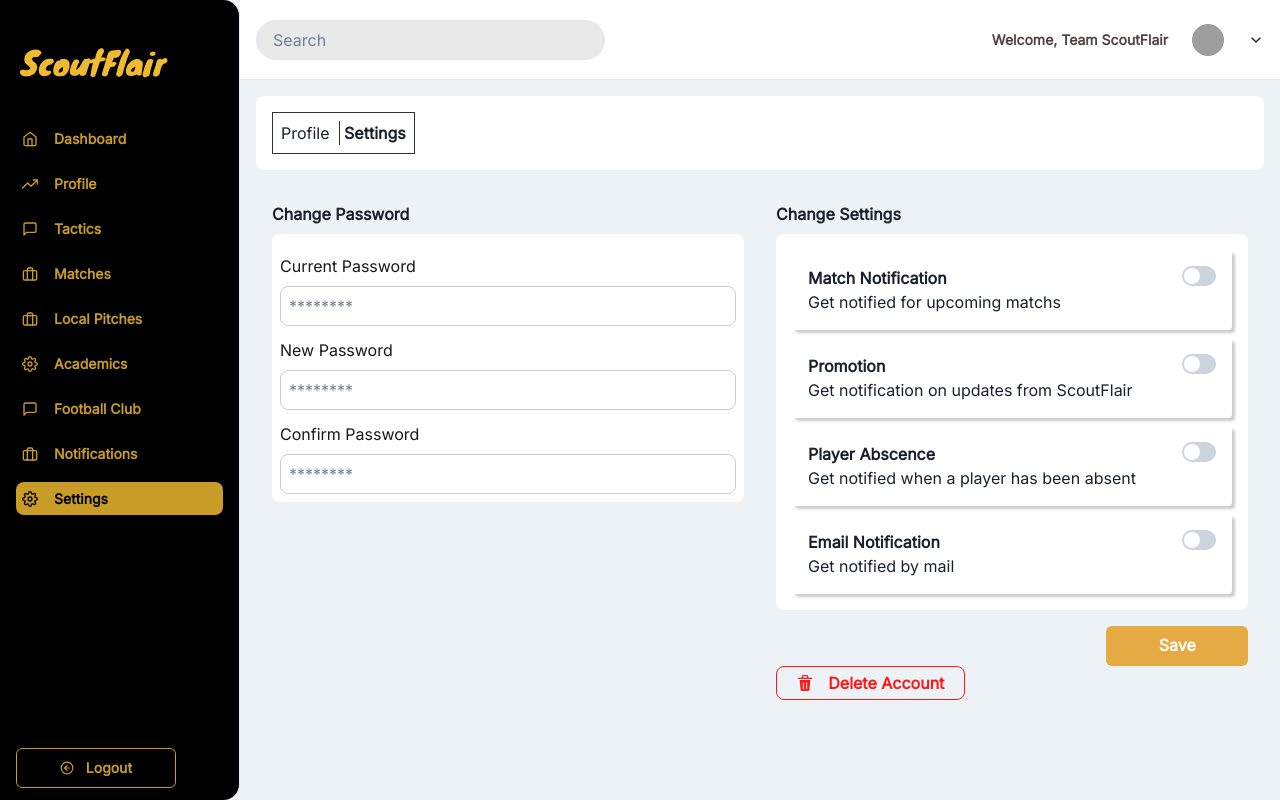
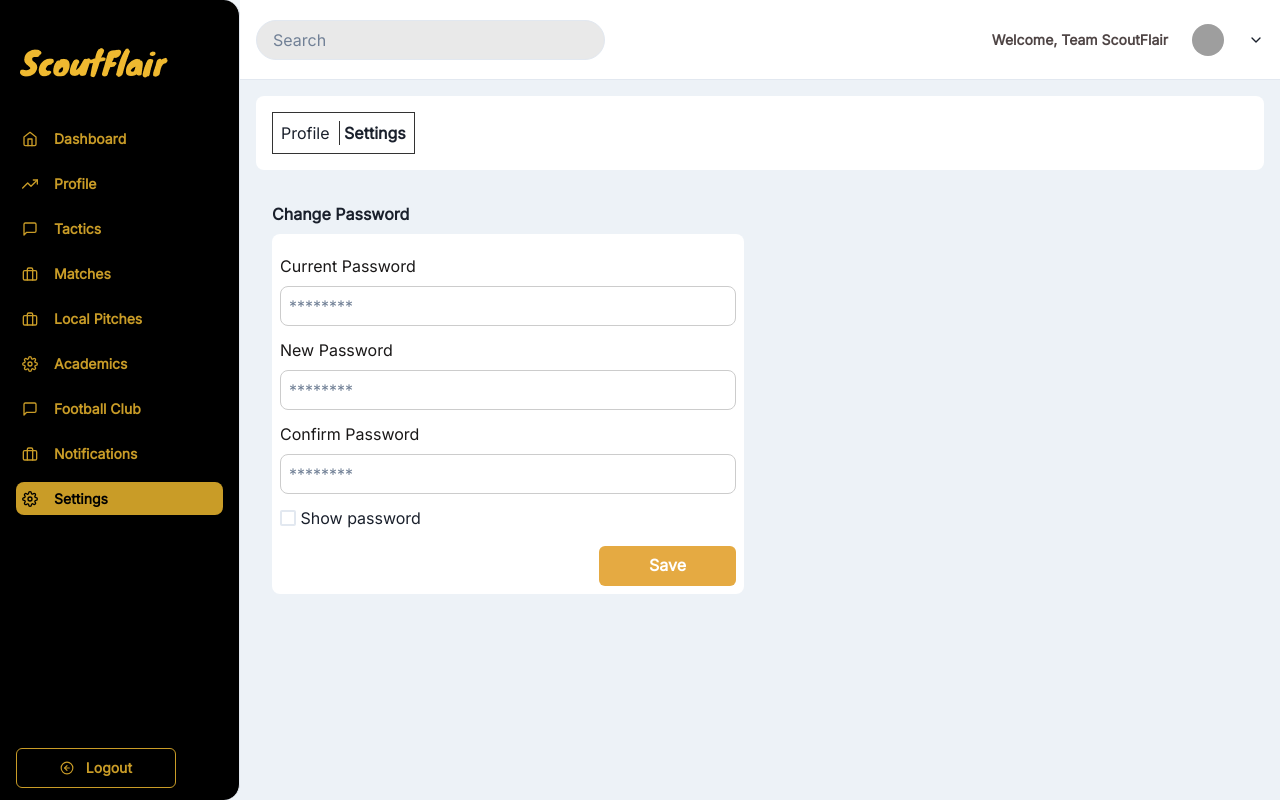
Before and after one commit to Valuegate/scout-flair-vlaue, a React (Create React App) app: page /settings in a window 1280 px wide. Built offline with nearby package versions, Linux system fonts and the light colour scheme; grey boxes are pictures that could not be loaded.

Commit message:
feat: new functionalities added

```diff
--- a/src/App.js
+++ b/src/App.js
@@ -71,7 +71,7 @@
               <Route path='/settings' element={<Settings/>} />
               <Route path='/local-pitches' element={<LocalPitches/>} />
               <Route path='/academy' element={<Academy/>} />
-              <Route path='/academy-details/:id' element={<AcademyDetails/>} />
+              <Route path='/academy/:id' element={<AcademyDetails/>} />
               <Route path='/add-academy' element={<AddAcademys/>}/>
               <Route path='/football-club' element={<FootballClub/>}/>
               <Route path='/football-club-details/:id' element={<FootballClubDetails/>}/>
--- a/src/api/UserInformation.jsx
+++ b/src/api/UserInformation.jsx
@@ -87,6 +87,10 @@
 
 export const AddAcademies = async () => {
   const response = await userInformationApi.post(`/est/academy/addAcademy`);
+  return response?.data;
+};
+export const ChangePassword= async () => {
+  const response = await userInformationApi.post(`/profile/changePassword`);
   return response?.data;
 };
 export const Addplayers= async () => {
--- a/src/componets/Footer.jsx
+++ b/src/componets/Footer.jsx
@@ -23,7 +23,7 @@
                 <Text fontFamily='Knewave' fontSize={['1rem','24px']} fontWeight='400' color='#E5AA42' >Contact Us</Text> */}
             </Box>
              <Box>
-                <Link to='/service'>
+                <Link to='/services'>
                     <Text fontFamily='Knewave' fontSize={['.9rem','24px']} fontWeight='400' color='#E5AA42' >Services</Text>
                 </Link>
                 {/* <Text fontFamily='Knewave' fontSize={['1rem','24px']} fontWeight='400' color='#E5AA42' >Services</Text>
@@ -31,7 +31,7 @@
                 <Text fontFamily='Knewave' fontSize={['1rem','24px']} fontWeight='400' color='#E5AA42' >Contact Us</Text> */}
             </Box>
              <Box>
-                <Link to='/contact'>
+                <Link to='/contacts'>
                     <Text fontFamily='Knewave' fontSize={['.9rem','24px']} fontWeight='400' color='#E5AA42' >Contact Us</Text>
                 </Link>
                 {/* <Text fontFamily='Knewave' fontSize={['1rem','24px']} fontWeight='400' color='#E5AA42' >Services</Text>
--- a/src/dashboard/components/Addplayer.jsx
+++ b/src/dashboard/components/Addplayer.jsx
@@ -111,7 +111,7 @@
           onChange={(e)=>{setFullName(e.target.value)}} text='Full Name:'/>
                     <InputValue placeholder='Nigeria'  name="location"
                     value={location}
-                    onChange={(e)=>{setLocation(e.target.value)}} text='Place if Birth:'/>
+                    onChange={(e)=>{setLocation(e.target.value)}} text='Place of Birth:'/>
                     <InputValue placeholder='Nationality' name="nationality"
                     value={nationality}
                     onChange={(e)=>{setNationality(e.target.value)}} text='Nationality:'/>
--- a/src/dashboard/pages/Academy.jsx
+++ b/src/dashboard/pages/Academy.jsx
@@ -107,7 +107,7 @@
                                         />
                                         <MenuList>
                                             {/* MenuItems are not rendered unless Menu is open */}
-                                            <MenuItem ><Link to={`/academy-details/${datas?.id}`} state={{
+                                            <MenuItem ><Link to={`/academy/${datas?.id}`} state={{
               name:datas?.name, id:datas?.id, address:datas?.address, latitude:datas?.latitude,longitude:datas?.longitude,principalOrCoach : datas?.principalOrCoach,founded:datas?.founded, competedCount:datas?.competedCount, winCount:datas?.winCount, lostCount:datas?.lostCount
             }} >View academy details</Link></MenuItem>
                                             {/* <MenuItem > View academy gallery</MenuItem>*/}
--- a/src/dashboard/pages/EditProfile.jsx
+++ b/src/dashboard/pages/EditProfile.jsx
@@ -6,6 +6,7 @@
 import { GetProfile } from '../../api/UserInformation'
 const EditProfile = () => {
     const { data} = useQuery('myData', GetProfile);
+    const userType = JSON.parse(localStorage.getItem('userType'));
 
     const initialFormState = {
     address:data?.address,
@@ -19,7 +20,7 @@
     height:data?.height,
     imageUrl:'https://i.pravatar.cc/300',
     injuryStatus:data?.injuryStatus,
-    jerseyNumber:data?.jerseyNumber,
+    jerseyNumber:data?.jerseyNumber||'',
     licenceNumber:data?.licenceNumber,
     location:data?.location,
     nationality:data?.nationality,
@@ -85,7 +86,7 @@
                     <InputValue placeholder='NgN' name="nationality"
           value={formState.nationality}
           onChange={handleInputChange}  text='Nationality:'/>
-                    <InputValue placeholder='number' name="jerseyNumber" value={formState.jerseyNumber} onChange={handleInputChange} text='Jersey Number:'/>
+                   {userType==='PLAYER'?'': <InputValue placeholder='number' name="jerseyNumber" value={formState.jerseyNumber} onChange={handleInputChange} text='Jersey Number:'/>}
                     <InputValue placeholder='number' name='currentTeam' value={formState.currentTeam} onChange={handleInputChange}  text='Current Team:'/>
                     <InputValue placeholder='number' name='position' value={formState.position} onChange={handleInputChange}  text='Position:'/>
                 </Box>
--- a/src/dashboard/pages/Settings.jsx
+++ b/src/dashboard/pages/Settings.jsx
@@ -1,13 +1,67 @@
-import { Box, Switch, Text, Button } from '@chakra-ui/react'
-import React from 'react'
+import { Box, Text, Button, Spinner,Checkbox } from '@chakra-ui/react'
+import React,{useState} from 'react'
 import InputValue from '../components/InputValue'
-import { DeleteIcon} from '@chakra-ui/icons'
+import axios from 'axios'
+import Swal from 'sweetalert2';
+// import { DeleteIcon} from '@chakra-ui/icons'
 
 const Settings = () => {
+
     const userType = JSON.parse(localStorage.getItem('userType'));
+
+    const [password, setPassword] = useState('');
+    const [newPassword, setNewPassword] = useState('');
+    const [confirmPassword, setConfirmPassword] = useState('');
+    const [error, setError] = useState('');
+    const [loading, setLoading] = useState(false);
+        const [showPwd, setShowPwd] = useState(false);
+
+    const togglePassword = () => {
+		setShowPwd((prev) => !prev);
+	};
+
+
+       const handleSubmit = async (e) => {
+        if (newPassword===confirmPassword){
+    e.preventDefault();
+    setLoading(true);
+
+     const input= {
+        oldPassword:password,
+        newPassword:newPassword
+    }
+
+
+    try {
+      const headers= {
+        Authorization: `Bearer ${JSON.parse(sessionStorage.getItem('token'))}`,
+        'Access-Control-Allow-Origin': '*',
+        'Content-type': 'Application/json',
+        'Access-Control-Allow-Headers':
+          'x-access-token, Origin, X-Requested-With, Content-Type, Accept',
+      };
+      const response = await axios.post('https://scoutflair.top:8080/api/v1/profile/changePassword', input,{ headers });
+       Swal.fire({
+  title: 'Success',
+  text: response.data.message,
+  icon: 'sucess',
+})
+      setLoading(false)
+    } catch (error) {
+      setLoading(false)
+       Swal.fire({
+  title: 'Error',
+  text: error,
+  icon: 'error',
+})
+    }
+}else{
+    setError('Password do not match')
+}
+  };
   return (
-    <Box>
-        <Box p='1rem' borderRadius='8px' bg='white' alignItems='center' display='flex' justifyContent='space-between' >
+    <Box display='flex'  flexDir='column'>
+        <Box p='1rem' borderRadius='8px' bg='white' alignItems='center' display='flex'  justifyContent='space-between' >
             <Box border='1px solid #333' p='.5rem' alignItems='center' display='flex'>
                 <Text>Profile &nbsp;</Text>
                 <Text display='inline-block' fontWeight='700' borderLeft='1px solid #333'>&nbsp;Settings</Text>
@@ -15,23 +69,29 @@
 
         </Box>
 
-    <Box w='full' display='flex' flexDir={['column','row']}  justifyContent='space-between' >
+    <Box w='full' display='flex' flexDir={['column','column']}  justifyContent='space-between' >
 
         <Box w={['full','50%']}  p='1rem' mt='1rem' >
             <Text fontWeight='700'>Change Password</Text>
+            <form onSubmit={handleSubmit}>
             <Box  borderRadius='8px' mt='.5rem' p='.5rem' bg='#fff'>
-                <InputValue placeholder='********' type='password' text='Current Password'/>
-                <InputValue placeholder='********' type='password'  text='New Password'/>
-                <InputValue placeholder='********'  text='Confirm Password'/>
+                <InputValue placeholder='********' type={showPwd ? "text" : "password"} name='oldPassword' value={password} onChange={(e)=>{setPassword(e.target.value)}} text='Current Password'/>
+                <InputValue placeholder='********' type={showPwd ? "text" : "password"} name='newPassword' value={newPassword} onChange={(e)=>{setNewPassword(e.target.value)}} text='New Password'/>
+                <InputValue placeholder='********'  type={showPwd ? "text" : "password"} text='Confirm Password'  value={confirmPassword} onChange={(e)=>{setConfirmPassword(e.target.value)}}/>
+                <Text mt='.5rem' color='red'>{error}</Text>
+                 <Text as='div' display='flex' w='full' justifyContent='flex-start'  alignItems='center' mt='.75rem'> <Checkbox onChange={togglePassword} /> &nbsp;Show password </Text>
+               <Box w='full' display='flex' mt='1rem' justifyContent='flex-end'>
+                <Button bg='#E5AA42' color='#fff' type='submit'  p='.75rem' w='30%' cursor='pointer' _hover={{color:'#000'}} >{loading?<Spinner/> :'Save'}</Button>
+            </Box>
             </Box>
 
-
+           </form>
         </Box>
 
         <Box w={['full','50%']}  p='1rem' mt='1rem' >
               {userType!=='Admin' &&
                 <>
-                    <Text  fontWeight='700'>Change Settings</Text>
+                    {/* <Text  fontWeight='700'>Change Settings</Text>
                     <Box  borderRadius='8px' mt='.5rem' p='1rem ' bg='#fff'>
                         <Box display='flex' justifyContent='space-between' w='full' boxShadow='3px 3px 3px #ccc' p='1rem' borderRadius='4px' >
                             <Box >
@@ -61,18 +121,18 @@
                             </Box>
                             <Switch />
                         </Box>
-                    </Box>
+                    </Box> */}
                 </>
                 }
-            <Box w='full' display='flex' mt='1rem' justifyContent='flex-end'>
+            {/* <Box w='full' display='flex' mt='1rem' justifyContent='flex-end'>
                 <Button bg='#E5AA42' color='#fff' p='.75rem' w='30%' cursor='pointer' _hover={{color:'#000'}} >Save</Button>
-            </Box>
-            {userType!=='Admin' &&
+            </Box> */}
+            {/* {userType!=='Admin' &&
             <Box border='1px solid #ff1818' w='189px' display='flex' bg='none' color='#ff1818' justifyContent='space-evenly' alignItems='center' p='.25rem' borderRadius='.5rem'>
                 <DeleteIcon/>
                 <Text fontWeight='700'>Delete Account</Text>
             </Box>
-}
+} */}
         </Box>
 
 
--- a/src/dashboard/pages/Users.jsx
+++ b/src/dashboard/pages/Users.jsx
@@ -65,6 +65,9 @@
         setCurrentPage(currentPage + 1)
     }
   }
+
+  const currentDate = new Date();
+const year = currentDate.getFullYear();
 
 
   return (
@@ -138,7 +141,7 @@
                                     <Tr>
                                         <Td><img style={{width:'20px',height:'20px'}} src={info?.imageUrl}alt='pic'/></Td>
                                         <Td whiteSpace='nowrap'>{info?.fullName }</Td>
-                                        <Td whiteSpace='nowrap'>{info?.dob }</Td>
+                                        <Td whiteSpace='nowrap'>{year - info?.dob.split("-")[0] }</Td>
                                         <Td>{info?.jerseyNumber }</Td>
                                         <Td>{info?.position }</Td>
                                         <Td whiteSpace='nowrap'>{info?.address }</Td>
--- a/src/pages/Login/Coach.jsx
+++ b/src/pages/Login/Coach.jsx
@@ -103,9 +103,9 @@
   return (
     <Box w='full'h='100%' bg='#1A1818' position='relative' display='flex' p='2rem' alignItems='center' justifyContent='center' flexDirection={['column','column']}>
        <Image src={ball} alt='' position='absolute' zIndex='2' display={['none','block']}  mt='2rem' transform='translate(-300%,-150%)' />
-        <Box w={['full','50%']} h={['100%','100%','100%']} bg='#fff' zIndex='5' display='flex' p='2rem' alignItems='center' justifyContent='space-betweeen' flexDirection={['column','column']}>
+        <Box w={['full','50%']} h={['100%','100%','100%']} bg='#fff' zIndex='5' display='flex' p={['1rem','2rem']}  alignItems='center' justifyContent='space-betweeen' flexDirection={['column','column']}>
             <Image src={scoutflair} alt='' />
-            <Box p='2rem' w={['100%','75%']} m='auto' alignItems='center' justifyContent='center' flexDirection={['column','column']} display='flex'  >
+            <Box p={['1rem','2rem']} w={['100%','75%']} m='auto' alignItems='center' justifyContent='center' flexDirection={['column','column']} display='flex'  >
                 <Input placeholder='Full Name' onChange={(e)=>setFullName(e.target.value)} value={fullName}  color='#0C1017' border='1px solid #B0B0B0' bg='#FDFDFD'/>
                 <Input placeholder='Date of Birth' mt='5' onChange={(e)=>setDob(e.target.value)} value={dob} type='date' color='#0C1017' border='1px solid #B0B0B0' bg='#FDFDFD' />
                 <Input placeholder='Coach license number' mt='5' onChange={(e)=>setLicenseNumber(e.target.value)} value={licenseNumber} color='#0C1017' border='1px solid #B0B0B0' bg='#FDFDFD'  />
--- a/src/pages/Login/Scout.jsx
+++ b/src/pages/Login/Scout.jsx
@@ -115,6 +115,7 @@
             border='1px solid rgba(0,0,0,.15)'
             onClick={validate}
             mt='1rem'
+            type='button'
             //w='330px'
             fontSize='24px'
             fontWeight='700'
```
Also changed, not shown: src/dashboard/pages/FootballClubDetails.jsx (+11 -2 lines), src/pages/Login/Player.jsx (+5 -3 lines).
